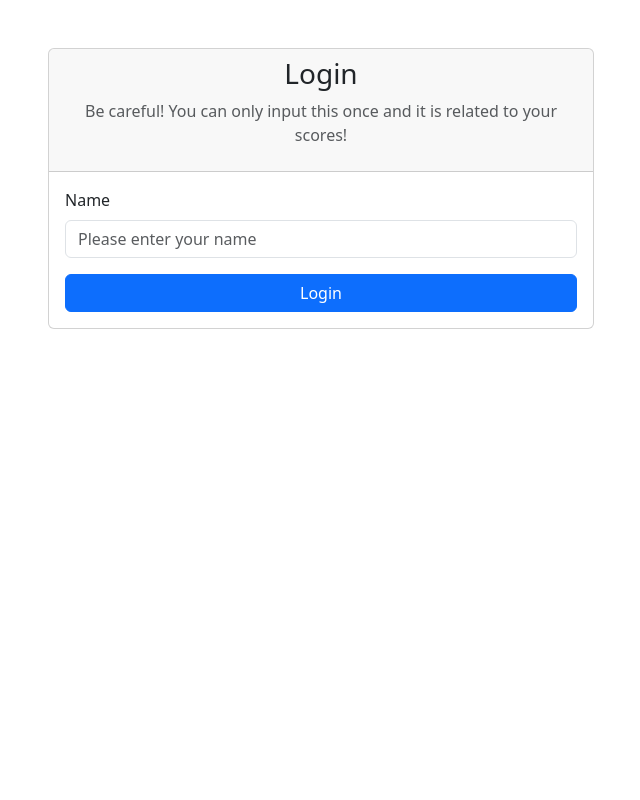
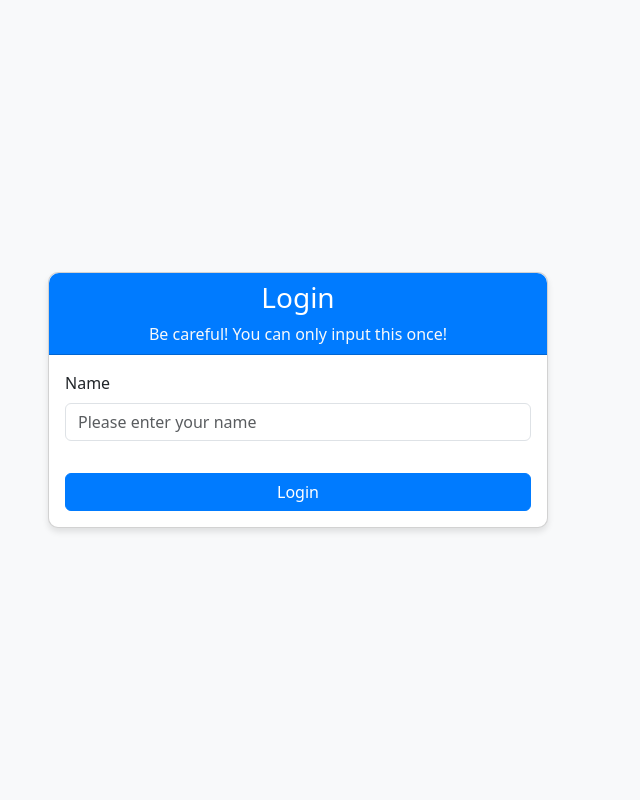
Before and after one commit to PelerYuan/QuizSystem, a Flask app: page /login/1 in a window 1280 px wide. Shown: the whole page, without its empty margins (319-959 px from the left). Run offline with Flask 3, Linux system fonts and the light colour scheme; some libraries are stand-ins or nearby versions.

Commit message:
new login

```diff
--- a/templates/login.html
+++ b/templates/login.html
@@ -6,29 +6,53 @@
     <title>Login</title>
     <!-- Bootstrap CSS -->
     <link href="{{ url_for('static', filename='bootstrap.min.css') }}" rel="stylesheet">
+    <style>
+        body {
+            background-color: #f8f9fa;
+            display: flex;
+            justify-content: center;
+            align-items: center;
+            min-height: 100vh;
+            margin: 0;
+        }
+        .card {
+            border-radius: 10px;
+            box-shadow: 0 4px 6px rgba(0, 0, 0, 0.1);
+            width: 100%;
+            max-width: 500px;
+        }
+        .card-header {
+            background-color: #007bff;
+            color: white;
+            border-radius: 10px 10px 0 0 !important;
+        }
+        .btn-primary {
+            background-color: #007bff;
+            border-color: #007bff;
+        }
+        .btn-primary:hover {
+            background-color: #0056b3;
+            border-color: #0056b3;
+        }
+    </style>
 </head>
 <body>
-<div class="container mt-5">
+<div class="container">
     <div class="row justify-content-center">
         <div class="col-md-6">
             <div class="card">
                 <div class="card-header">
                     <h3 class="card-title text-center">Login</h3>
-                    <p class="text-center text-muted">Be careful! You can only input this once and it is related to your
-                        scores!</p>
+                    <p class="text-center text-light mb-0">Be careful! You can only input this once!</p>
                 </div>
                 <div class="card-body">
                     <form method="POST" action="{{ url_for('login', entrance_id=entrance_id) }}" onsubmit="return validateForm()">
-
-                        <!-- 姓名输入 -->
                         <div class="mb-3">
                             <label for="nameInput" class="form-label">Name</label>
                             <input type="text" class="form-control" id="nameInput" name="name"
                                    placeholder="Please enter your name" required>
                         </div>
-
-                        <!-- 提交按钮 -->
-                        <button type="submit" class="btn btn-primary w-100">Login</button>
+                        <button type="submit" class="btn btn-primary w-100 mt-3">Login</button>
                     </form>
                 </div>
             </div>
```
Also changed, not shown: data.sqlite.
